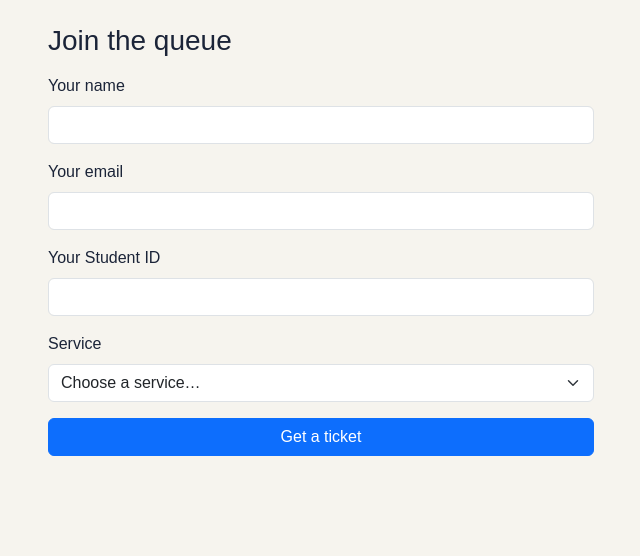
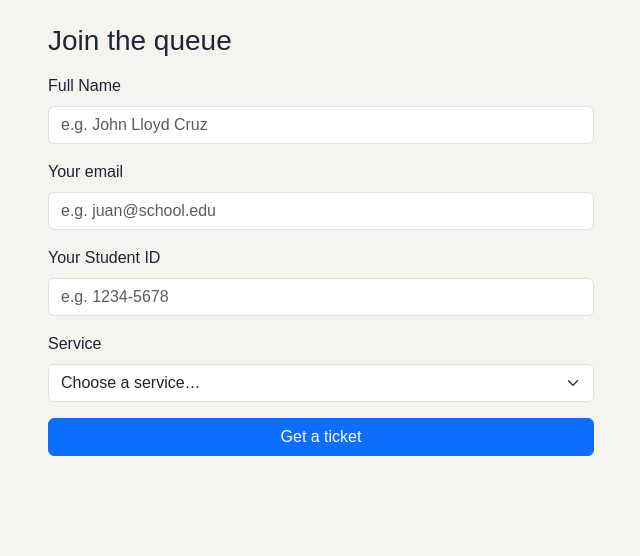
Before and after one commit to aub-zami/CCC181, a Flask app: page /join in a window 1280 px wide. Shown: the part 56-612 px from the top of the page, without its empty margins (319-959 px from the left). Run offline with Flask 3, Linux system fonts and the light colour scheme.

```diff
--- a/templates/join.html
+++ b/templates/join.html
@@ -8,8 +8,9 @@
 
     <form method="post" action="{{ url_for('join') }}" novalidate id="join-form">
       <div class="mb-3">
-        <label for="name" class="form-label">Your name</label>
+        <label for="name" class="form-label">Full Name</label>
         <input id="name" name="name" type="text" autocomplete="name" required
+               placeholder="e.g. John Lloyd Cruz"
                class="form-control {% if errors and errors.name %}is-invalid{% endif %}"
                value="{{ form.get('name', '') }}"
                {% if errors and errors.name %}aria-describedby="name-error"{% endif %}>
@@ -23,6 +24,7 @@
         <div class="mb-3">
             <label for="email" class="form-label">Your email</label>
             <input id="email" name="email" type="email" autocomplete="email" required
+                 placeholder="e.g. juan@school.edu"
                  class="form-control {% if errors and errors.email %}is-invalid{% endif %}"
                  value="{{ form.get('email', '') }}"
                  {% if errors and errors.email %}aria-describedby="email-error"{% endif %}>
@@ -34,6 +36,7 @@
         <div class="mb-3">
             <label for="student_id" class="form-label">Your Student ID</label>
             <input id="student_id" name="student_id" type="text" autocomplete="student_id" required
+                 placeholder="e.g. 1234-5678"
                  class="form-control {% if errors and errors.student_id %}is-invalid{% endif %}"
                  value="{{ form.get('student_id', '') }}"
                  {% if errors and errors.student_id %}aria-describedby="student_id-error"{% endif %}>
```
Also changed, not shown: docs/week4/schema.md (added), 1 other file.
